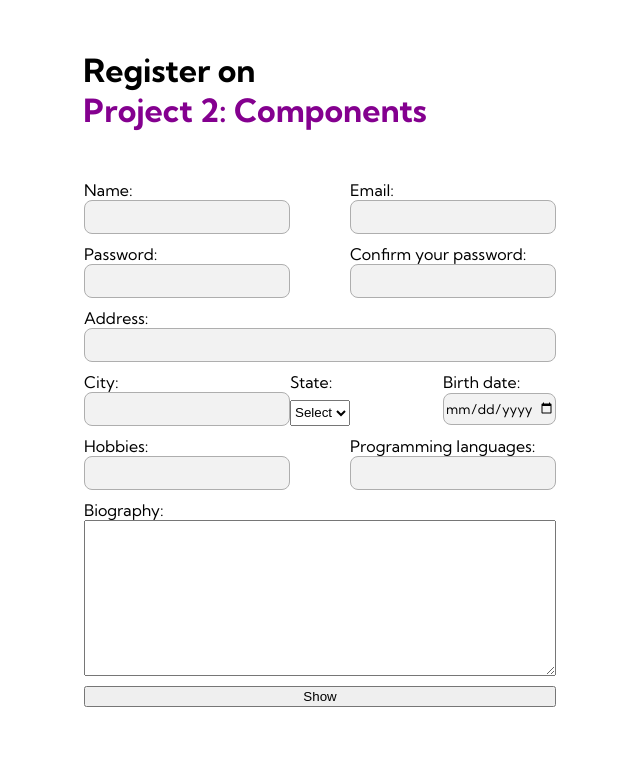
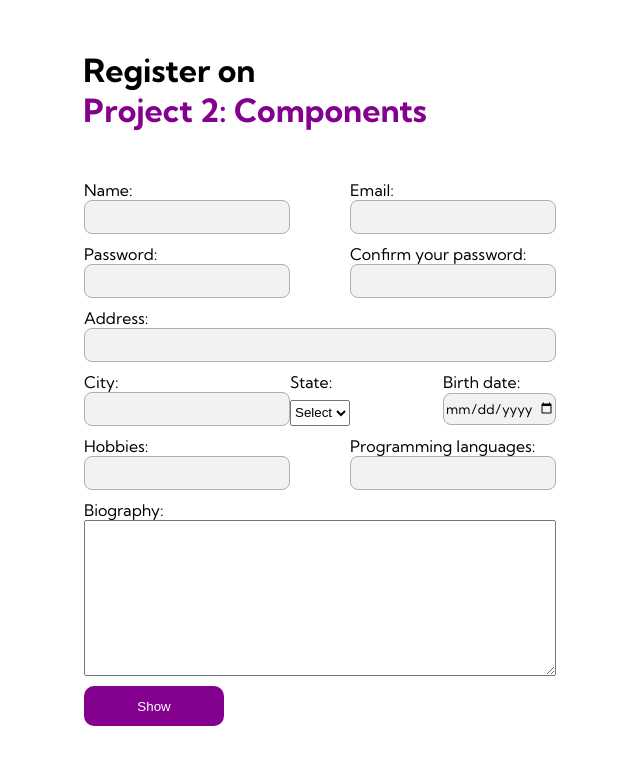
Before and after one commit to joaovnpt/projeto-2-devweb, a Vue app: page / in a window 1280 px wide. Shown: the top 764 px of the page, without its empty margins (0-640 px from the left). Built offline with nearby package versions, Linux system fonts and the light colour scheme.

Commit message:
feito design submit-button

```diff
--- a/src/components/RegisterComponent.vue
+++ b/src/components/RegisterComponent.vue
@@ -280,4 +280,20 @@ select {
 #programming-languages-area {
   grid-area: programming-languages;
 }
+
+button {
+  background-color: rgba(132, 0, 143, 1);
+  color: white;
+  height: 40px;
+  width: 140px;
+  border-radius: 10px;
+  border: 0;
+  transition: 150ms;
+}
+
+button:hover {
+  transform: scale(1.02);
+  background-color: rgb(108, 0, 117);
+  transition: 150ms ease-in-out
+}
 </style>
```
